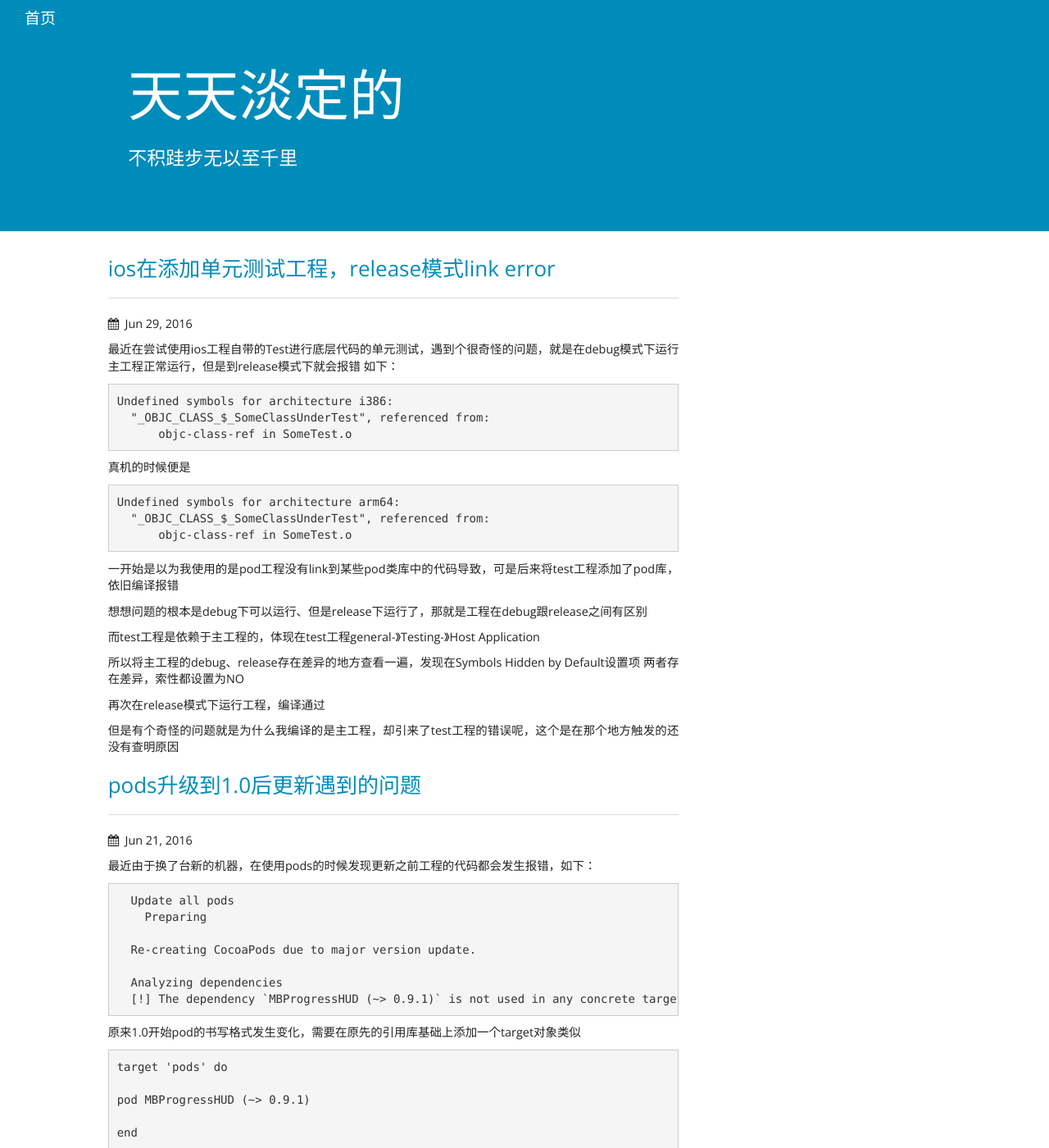
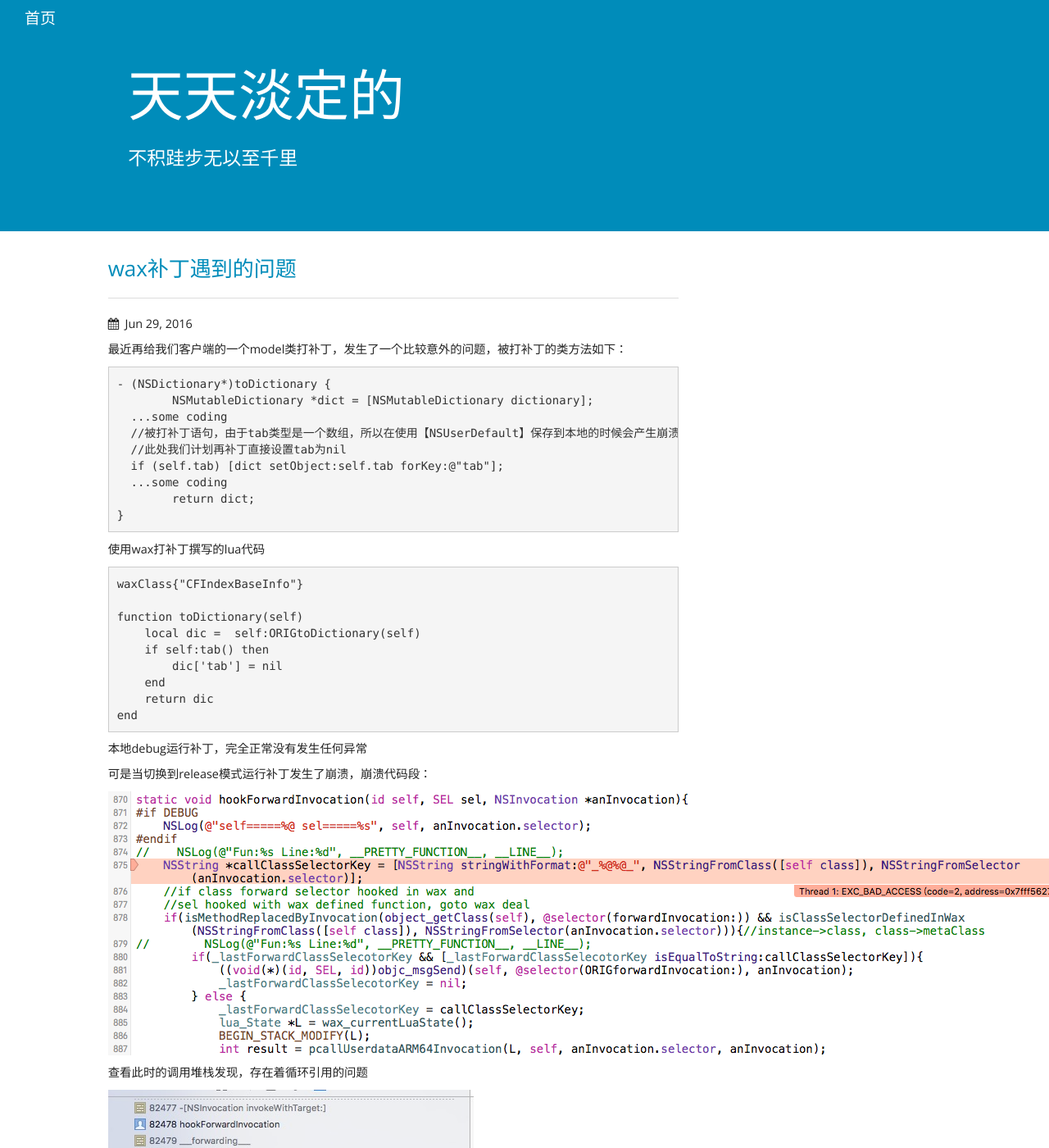
Before and after one commit to askday/askday.github.io, a Jekyll site: the page built from index.html, in a window 1280 px wide and 1400 px high. Shown: the whole window at 82% size. Built offline with Jekyll 4.4.1, drawn with Linux system fonts in a browser that asks for light colours; nearby versions of some CDN libraries; some of the changed text lies outside the part shown.

Commit message:
wax崩溃跟踪

```diff
--- a/_posts/2016-06-29-testproject.markdown
+++ b/_posts/2016-06-29-testproject.markdown
@@ -3,8 +3,9 @@
 title: "ios在添加单元测试工程，release模式link error"
 date: "2016-06-29 11:47:38 +0800"
 ---
-最近在尝试使用ios工程自带的Test进行底层代码的单元测试，遇到个很奇怪的问题，就是在debug模式下运行主工程正常运行，但是到release模式下就会报错
-如下：
+最近在尝试使用ios工程自带的Test进行底层代码的单元测试，遇到个很奇怪的问题，就是在debug模式下运行主工程正常运行，
+
+但是到release模式下就会报错如下：
 
 {%highlight  java%}
 Undefined symbols for architecture i386:
@@ -27,6 +28,7 @@
 而test工程是依赖于主工程的，体现在test工程general-》Testing-》Host Application
 
 所以将主工程的debug、release存在差异的地方查看一遍，发现在Symbols Hidden by Default设置项
+
 两者存在差异，索性都设置为NO
 
 再次在release模式下运行工程，编译通过
--- /dev/null
+++ b/_posts/2016-06-29-waxerror.markdown
@@ -0,0 +1,103 @@
+---
+layout: post
+title: "wax补丁遇到的问题"
+date: "2016-06-29 14:22:11 +0800"
+---
+
+最近再给我们客户端的一个model类打补丁，发生了一个比较意外的问题，被打补丁的类方法如下：
+
+{%highlight  java%}
+- (NSDictionary*)toDictionary {
+	NSMutableDictionary *dict = [NSMutableDictionary dictionary];
+  ...some coding
+  //被打补丁语句，由于tab类型是一个数组，所以在使用【NSUserDefault】保存到本地的时候会产生崩溃的问题
+  //此处我们计划再补丁直接设置tab为nil
+  if (self.tab) [dict setObject:self.tab forKey:@"tab"];
+  ...some coding
+	return dict;
+}
+{%endhighlight%}
+
+使用wax打补丁撰写的lua代码
+{%highlight  java%}
+
+waxClass{"CFIndexBaseInfo"}
+
+function toDictionary(self)
+    local dic =  self:ORIGtoDictionary(self)
+    if self:tab() then
+        dic['tab'] = nil
+    end
+    return dic
+end
+
+{%endhighlight%}
+
+本地debug运行补丁，完全正常没有发生任何异常
+
+可是当切换到release模式运行补丁发生了崩溃，崩溃代码段：
+
+![actionSheetIOS](/image/wax_bad_access.png)
+
+查看此时的调用堆栈发现，存在着循环引用的问题
+
+![actionSheetIOS](/image/wax-release-stack.png)
+
+发现在被打补丁的model类里，自己实现了- (NSString*)description方法，而且这个方法调用了被打补丁的方法
+
+{% highlight object-c%}
+- (NSString*)description {
+  return [[self toDictionary] description];
+}
+{% endhighlight %}
+
+所以wax在运行补丁的时候应该是触发了description，然后在description里继续调用被打补丁的方法，导致补丁的调用进入死循环，从而导致程序崩溃
+
+但是为什么在debug模式下，补丁没有出现问题，而在release下会崩溃呢？
+
+发现在debug模式下多了一句log，使用宏约束了
+{% highlight object-c%}
+#if DEBUG
+    NSLog(@"self=====%@ sel=====%s", self, anInvocation.selector);
+#endif
+{% endhighlight %}
+
+那么这句话其实就是打印出当前被打补丁的类对象，所以这句话是会调用description对象的
+
+我们看下release打开这个宏的调用栈
+
+![actionSheetIOS](/image/wax-release-log-stack.png)
+
+发现经过几步循环后居然跳出来了，这点有点不可思议，没有找到比较好的解释。。。
+
+但是一开始其实我们的log是不存在的那什么地方调用description这个方法呢
+
+通过跟踪release崩溃的调用栈发现问题出现在
+
+![actionSheetIOS](/image/wax-call-log.png)
+
+所以打补丁的时候需要检查下被打补丁函数是否调用了description
+
+或者在wax的代码中尽可能减少NSLog的使用。
+
+如果存在这样的用例，还需要在打补丁的时候将description方法也一同打个补丁
+
+{% highlight lua%}
+  waxClass{"CFIndexBaseInfo"}
+
+  function toDictionary(self)
+    print '====user lua==start===='
+    local dic =  self:ORIGtoDictionary(self)
+    if self:tab() then
+        dic['tab'] = nil
+    end
+    print '====user lua=end====='
+    return dic
+  end
+
+  function description(self)
+    return '===='
+  end
+{% endhighlight %}
+
+但是这样理论上也是存在循环引用的，如何突破死循环这个问题有机会多了解下。
```
Also changed, not shown: image/wax-call-log.png (added), image/wax-release-log-stack.png (added), image/wax-release-stack.png (added), image/wax_bad_access.png (added).
